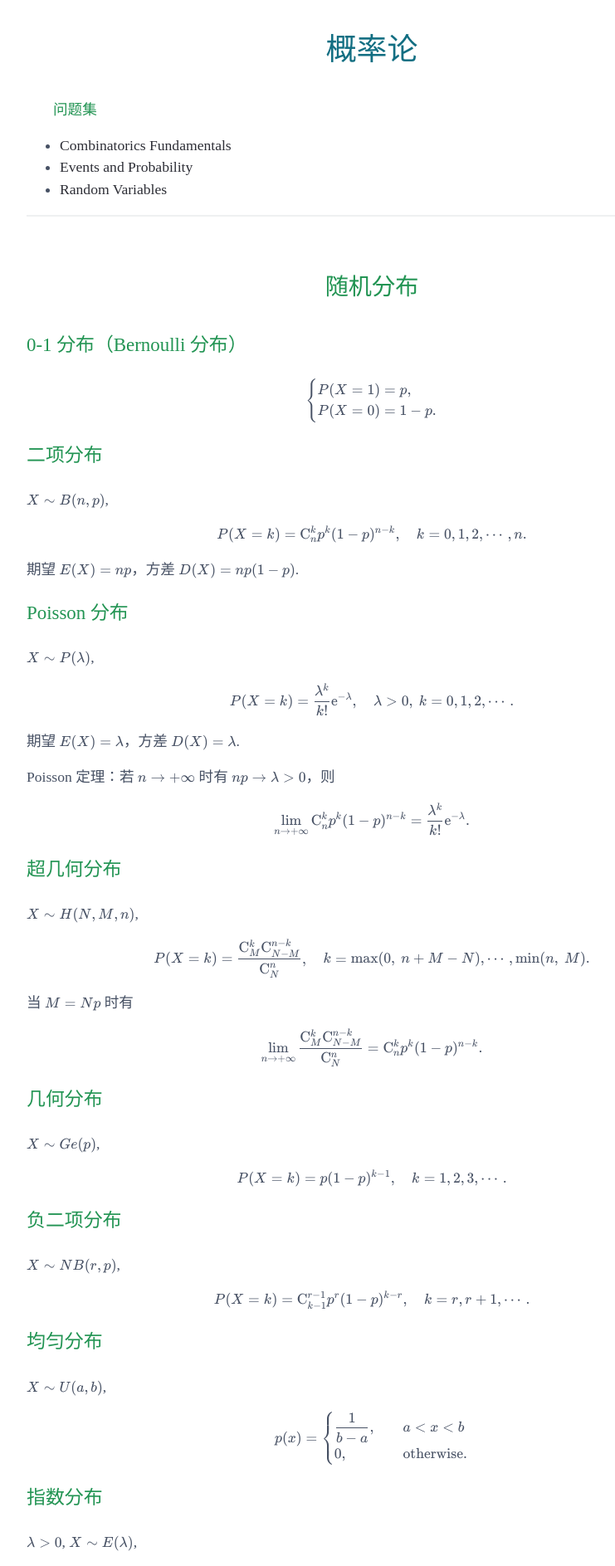
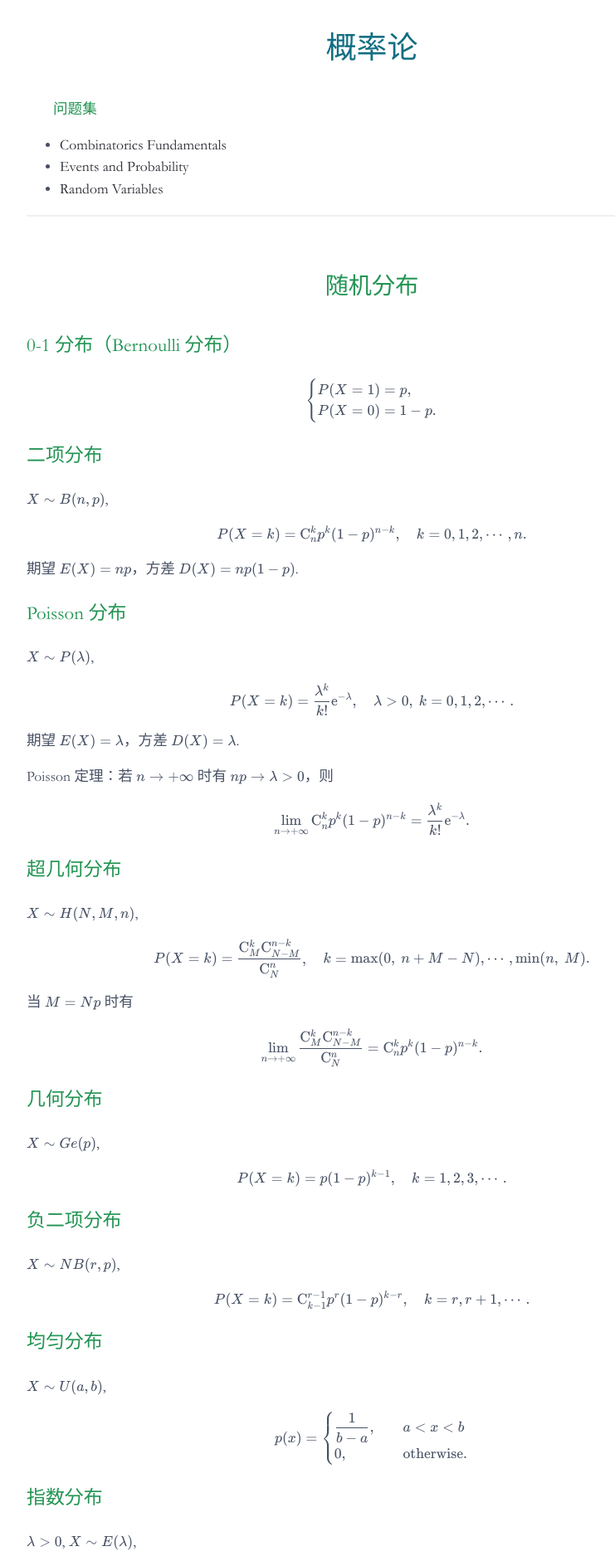
Before and after one commit to x4Cx58x54/x4Cx58x54.github.io, a Jekyll site: the page built from notes/mathematics/probability-theory/probability-theory.md, in a window 1280 px wide. Shown: the top 1887 px of the page at 83% size, without its empty margins (192-933 px from the left). Built offline with Jekyll 4.4.1, drawn with Linux system fonts in a browser that asks for light colours; some web fonts are replaced; some of the changed text lies outside the part shown.

Commit message:
fix font load error

```diff
--- a/_sass/jekyll-theme-cayman.scss
+++ b/_sass/jekyll-theme-cayman.scss
@@ -21,39 +21,6 @@
   }
 }
 
-@font-face
-{
-  font-family: Garamond;
-  src: local("GARA.TTF"), local("Garamond"), url('../fonts/GARA.TTF');
-  font-style: normal;
-}
-
-@font-face
-{
-  font-family: Garamond;
-  src: local("GARABD.TTF"), local("Garamond"), url('../fonts/GARABD.TTF');
-  font-weight: bold;
-}
-
-@font-face
-{
-  font-family: Garamond;
-  src: local("GARAIT.TTF"), local("Garamond"), url('../fonts/GARAIT.TTF');
-  font-style: italic;
-}
-
-@font-face
-{
-  font-family: 方正新书宋简体;
-  src: local("方正新书宋简体"), local("FZNewShuSong-Z10S"), url('../fonts/FZXSSJW.TTF');
-}
-
-@font-face
-{
-  font-family: Monaco;
-  src: local("Monaco"), url('../fonts/Monaco.ttf');
-}
-
 * {
   box-sizing: border-box;
 }
@@ -61,7 +28,7 @@
 body {
   padding: 0;
   margin: 0;
-  font-family: Garamond, 方正新书宋简体, serif;
+  font-family: Garamond, 方正新书宋简体, 宋体, sans-serif;
   font-size: 16px;
   line-height: 1.5;
   color: $body-text-color;
--- a/assets/css/style.scss
+++ b/assets/css/style.scss
@@ -2,3 +2,43 @@
 ---
 
 @import 'jekyll-theme-cayman';
+
+
+@font-face
+{
+  font-family: Garamond;
+  src: local("GARA.TTF"), url('../../fonts/GARA.TTF') format('truetype');
+  font-style: normal;
+  font-display: swap;
+}
+
+@font-face
+{
+  font-family: Garamond;
+  src: local("GARAIT.TTF"), url('../../fonts/GARAIT.TTF') format('truetype');
+  font-style: italic;
+  font-display: swap;
+}
+
+@font-face
+{
+  font-family: Garamond;
+  src: local("GARABD.TTF"), url('../../fonts/GARABD.TTF') format('truetype');
+  font-weight: bold;
+  font-display: swap;
+}
+
+
+@font-face
+{
+  font-family: 方正新书宋简体;
+  src: local("方正新书宋简体"), local("FZNewShuSong-Z10S"), url('../../fonts/FZXSSJW.TTF') format('truetype');
+  font-display: swap;
+}
+
+@font-face
+{
+  font-family: Monaco;
+  src: local("Monaco"), url('../../fonts/Monaco.ttf') format('truetype');
+  font-display: swap;
+}
```
Also changed, not shown: notes/mathematics/probability-theory/probability-theory.md (+1 -1 lines).
